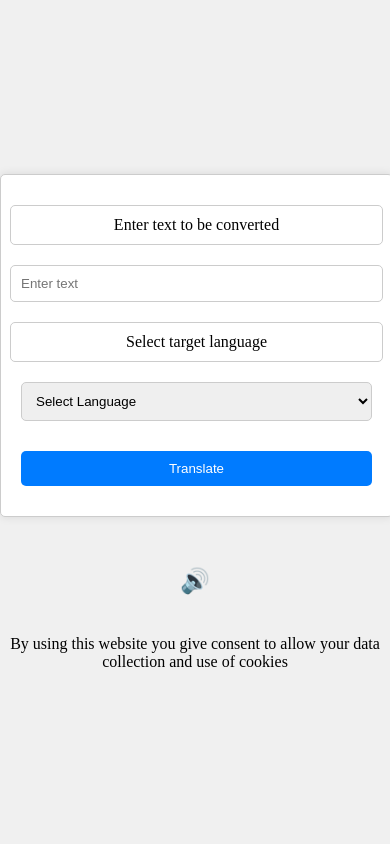
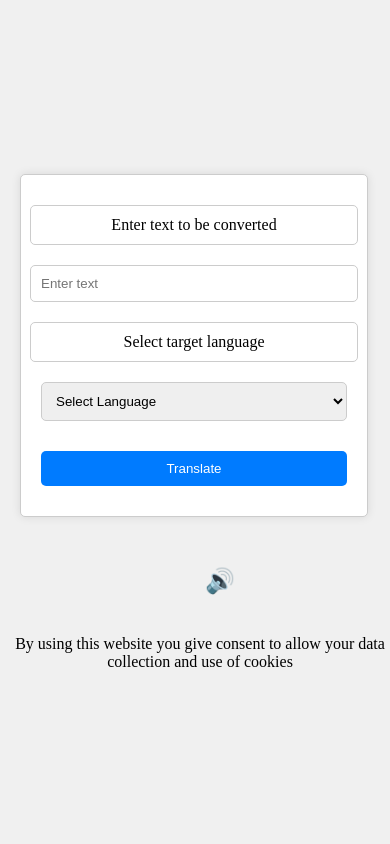
Before and after one commit to CoderLogy/Translation-app, a Flask app: page / in a window 390 px wide. Run offline with Flask 3, Linux system fonts and the light colour scheme.

Commit message:
Update style.css

```diff
--- a/translate_app/static/style.css
+++ b/translate_app/static/style.css
@@ -4,6 +4,7 @@
 form {
     margin: 0;
     padding: 0;
+    margin-left: 50px;
 }
 
 /* Center the content */
@@ -63,7 +64,7 @@
     color: #333;
     text-transform: uppercase;
     text-align: center;
-            margin: 20px 0 10px 0;
+    margin: 20px 0;
     /* Adjust margin for h1 */
 }
 
@@ -87,4 +88,12 @@
     h1 {
         font-size: 20px;
     }
+
+    form{
+        margin-left: -30px;
     }
+
+    footer{
+        margin-left: -40px;
+    }
+}
```
Lines whose indentation alone changed are shown as unchanged.
